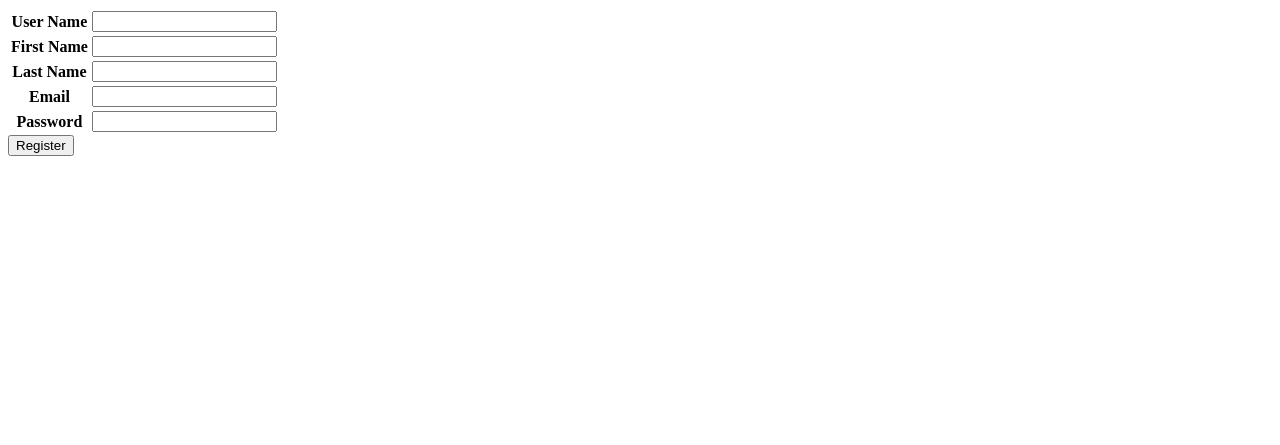
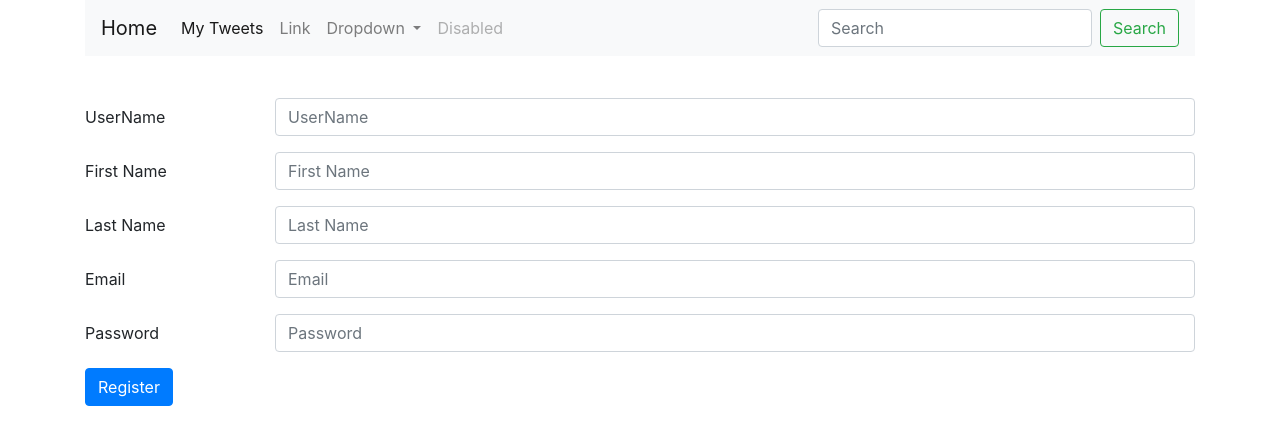
Before and after one commit to rkhilwani/twitter-django-app, a Django app: page /register_new_user/ in a window 1280 px wide. Shown: the top 445 px of the page. Run offline with Django 3.2, Linux system fonts and the light colour scheme; parts of the project's set-up code (start-up, migrations or seed data) failed here and were passed over; some libraries are stand-ins or nearby versions.

Commit message:
added styles to project for a better lok and feel

```diff
--- a/tweets/templates/base.html
+++ b/tweets/templates/base.html
@@ -2,15 +2,52 @@
 <html>
 <head>
     <title>{{ title }}</title>
+    <link rel="stylesheet" href="https://maxcdn.bootstrapcdn.com/bootstrap/4.0.0/css/bootstrap.min.css" integrity="sha384-Gn5384xqQ1aoWXA+058RXPxPg6fy4IWvTNh0E263XmFcJlSAwiGgFAW/dAiS6JXm" crossorigin="anonymous" />
 </head>
 <body>
     <div class="container">
         <!-- Header block start (Add header things like navigation etc) -->
-        <div class="header-block"></div>
+        <div class="header-block">
+            <nav class="navbar navbar-expand-lg navbar-light bg-light">
+              <a class="navbar-brand" href="#">Home</a>
+              <button class="navbar-toggler" type="button" data-toggle="collapse" data-target="#navbarSupportedContent" aria-controls="navbarSupportedContent" aria-expanded="false" aria-label="Toggle navigation">
+                <span class="navbar-toggler-icon"></span>
+              </button>
+
+              <div class="collapse navbar-collapse" id="navbarSupportedContent">
+                <ul class="navbar-nav mr-auto">
+                  <li class="nav-item active">
+                    <a class="nav-link" href="#">My Tweets <span class="sr-only">(current)</span></a>
+                  </li>
+                  <li class="nav-item">
+                    <a class="nav-link" href="#">Link</a>
+                  </li>
+                  <li class="nav-item dropdown">
+                    <a class="nav-link dropdown-toggle" href="#" id="navbarDropdown" role="button" data-toggle="dropdown" aria-haspopup="true" aria-expanded="false">
+                      Dropdown
+                    </a>
+                    <div class="dropdown-menu" aria-labelledby="navbarDropdown">
+                      <a class="dropdown-item" href="#">Action</a>
+                      <a class="dropdown-item" href="#">Another action</a>
+                      <div class="dropdown-divider"></div>
+                      <a class="dropdown-item" href="#">Something else here</a>
+                    </div>
+                  </li>
+                  <li class="nav-item">
+                    <a class="nav-link disabled" href="#">Disabled</a>
+                  </li>
+                </ul>
+                <form class="form-inline my-2 my-lg-0">
+                  <input class="form-control mr-sm-2" type="search" placeholder="Search" aria-label="Search">
+                  <button class="btn btn-outline-success my-2 my-sm-0" type="submit">Search</button>
+                </form>
+              </div>
+            </nav>
+        </div>
 
         <!-- Content block start (Add content of the application) -->
         <div class="content-block">
-            <div class="message-block">
+            <div class="message-block alert">
                 {% if messages %}
                 <ul class="messages">
                     {% for message in messages %}
@@ -23,7 +60,10 @@
         </div>
 
         <!-- Footer block start (Use this place to add footer to application like trade mark information) -->
-        <div class="footer-block"></div>
+        <div class="footer-block row justify-content-center"></div>
     </div>
+    <script src="https://code.jquery.com/jquery-3.2.1.slim.min.js" integrity="sha384-KJ3o2DKtIkvYIK3UENzmM7KCkRr/rE9/Qpg6aAZGJwFDMVNA/GpGFF93hXpG5KkN" crossorigin="anonymous"></script>
+    <script src="https://cdnjs.cloudflare.com/ajax/libs/popper.js/1.12.9/umd/popper.min.js" integrity="sha384-ApNbgh9B+Y1QKtv3Rn7W3mgPxhU9K/ScQsAP7hUibX39j7fakFPskvXusvfa0b4Q" crossorigin="anonymous"></script>
+    <script src="https://maxcdn.bootstrapcdn.com/bootstrap/4.0.0/js/bootstrap.min.js" integrity="sha384-JZR6Spejh4U02d8jOt6vLEHfe/JQGiRRSQQxSfFWpi1MquVdAyjUar5+76PVCmYl" crossorigin="anonymous"></script>
 </body>
 </html>
--- a/tweets/templates/register.html
+++ b/tweets/templates/register.html
@@ -1,31 +1,39 @@
 {% extends "base.html" %}
 {% block content %}
 <div class="register_block">
-    <form action="register_new_user/" method="POST">
+    <form action="/register_new_user/" method="POST">
         {% csrf_token %}
-        <table>
-            <tr>
-                <th>User Name </th>
-                <td><input type="text" name="uname" /></td>
-            </tr>
-            <tr>
-                <th>First Name </th>
-                <td><input type="text" name="fname" /></td>
-            </tr>
-            <tr>
-                <th>Last Name </th>
-                <td><input type="text" name="lname" /></td>
-            </tr>
-            <tr>
-                <th>Email</th>
-                <td><input type="text" name="email" /></td>
-            </tr>
-            <tr>
-                <th>Password</th>
-                <td><input type="password" name="password" /></td>
-            </tr>
-        </table>
-        <input type="submit" name="Submit Button" value="Register" />
+        <div class="form-group row">
+            <label for="uname" class="col-sm-2 col-form-label">UserName</label>
+            <div class="col-sm-10">
+                <input type="text" class="form-control" id="uname" name="uname" placeholder="UserName"/>
+            </div>
+        </div>
+        <div class="form-group row">
+            <label for="fname" class="col-sm-2 col-form-label">First Name</label>
+            <div class="col-sm-10">
+                <input type="text" class="form-control" id="fname" name="fname" placeholder="First Name"/>
+            </div>
+        </div>
+        <div class="form-group row">
+            <label for="lname" class="col-sm-2 col-form-label">Last Name</label>
+            <div class="col-sm-10">
+                <input type="text" class="form-control" id="lname" name="lname" placeholder="Last Name"/>
+            </div>
+        </div>
+        <div class="form-group row">
+            <label for="email" class="col-sm-2 col-form-label">Email</label>
+            <div class="col-sm-10">
+                <input type="text" class="form-control" id="email" name="email" placeholder="Email"/>
+            </div>
+        </div>
+        <div class="form-group row">
+            <label for="password" class="col-sm-2 col-form-label">Password</label>
+            <div class="col-sm-10">
+                <input type="password" class="form-control" id="password" name="password" placeholder="Password"/>
+            </div>
+        </div>
+        <input type="submit" name="Submit Button" class="btn btn-primary" value="Register" />
     </form>
 </div>
 {% endblock %}
--- a/tweets/views.py
+++ b/tweets/views.py
@@ -34,11 +34,19 @@ def create_user(req):
     return HttpResponseRedirect('/')
 
 def login_user(req):
+    if req.method == 'GET':
+        context = {'title' : 'Login'}
+        return render(req, 'login.html', context=context)
+
     user = User.objects.filter(username=req.POST['uname'])
+    print user
+    print type(user)
     if user:
-        if user.password == req.POST['password']:
+        if user[0].password == req.POST['password']:
             return HttpResponseRedirect('/')
         else:
             messages.add_message(req, messages.ERROR, 'Username or password does not match')
+            return HttpResponseRedirect('/login/')
     else:
         messages.add_message(req, messages.ERROR, 'Username not found')
+        return HttpResponseRedirect('/login/')
--- a/twitter/urls.py
+++ b/twitter/urls.py
@@ -22,4 +22,5 @@ urlpatterns = [
     url('^$', views.show_tweets, name="show"),
     url('^add/', views.add_tweet, name='add'),
     url('^register_new_user/', views.create_user, name='create user'),
+    url('^login/', views.login_user, name='login user'),
 ]
```
Also changed, not shown: tweets/templates/index.html (+7 -4 lines), tweets/templates/login.html (added, +17 -0 lines), db.sqlite3, 2 other files.
